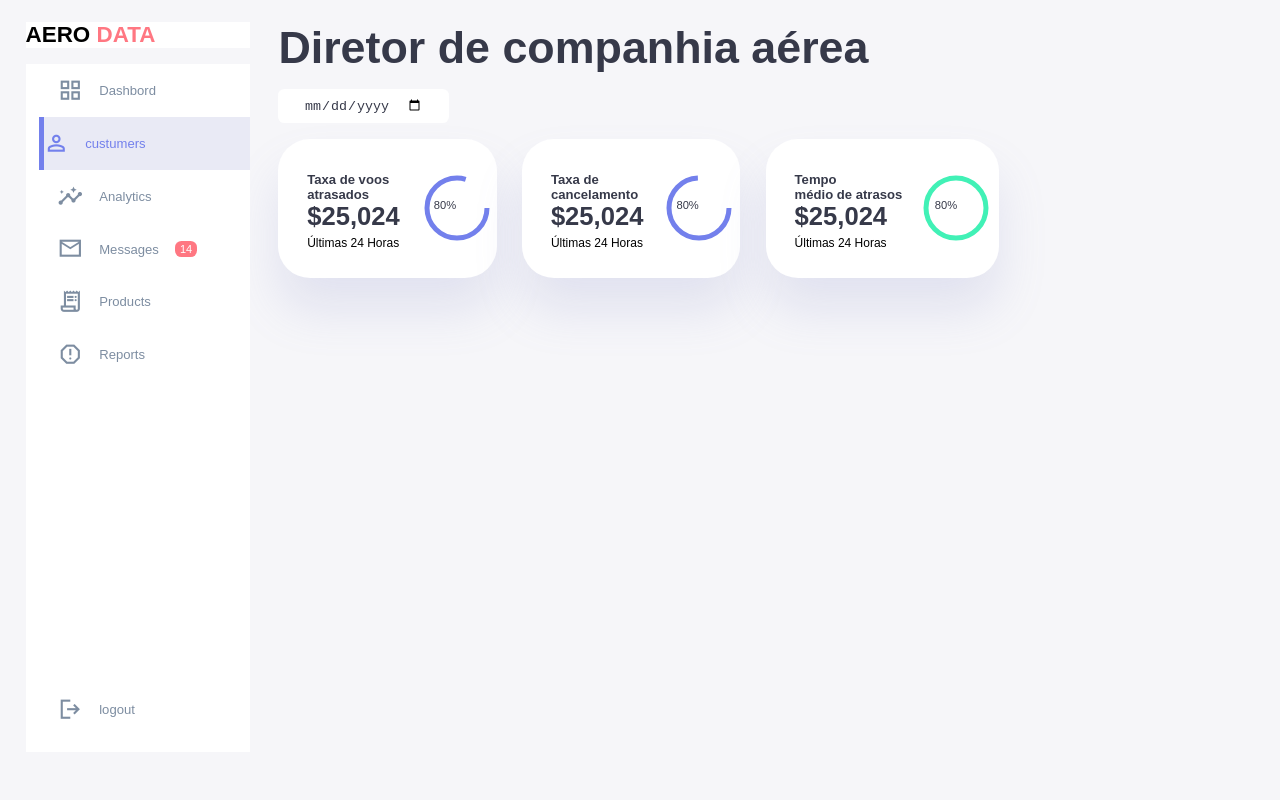
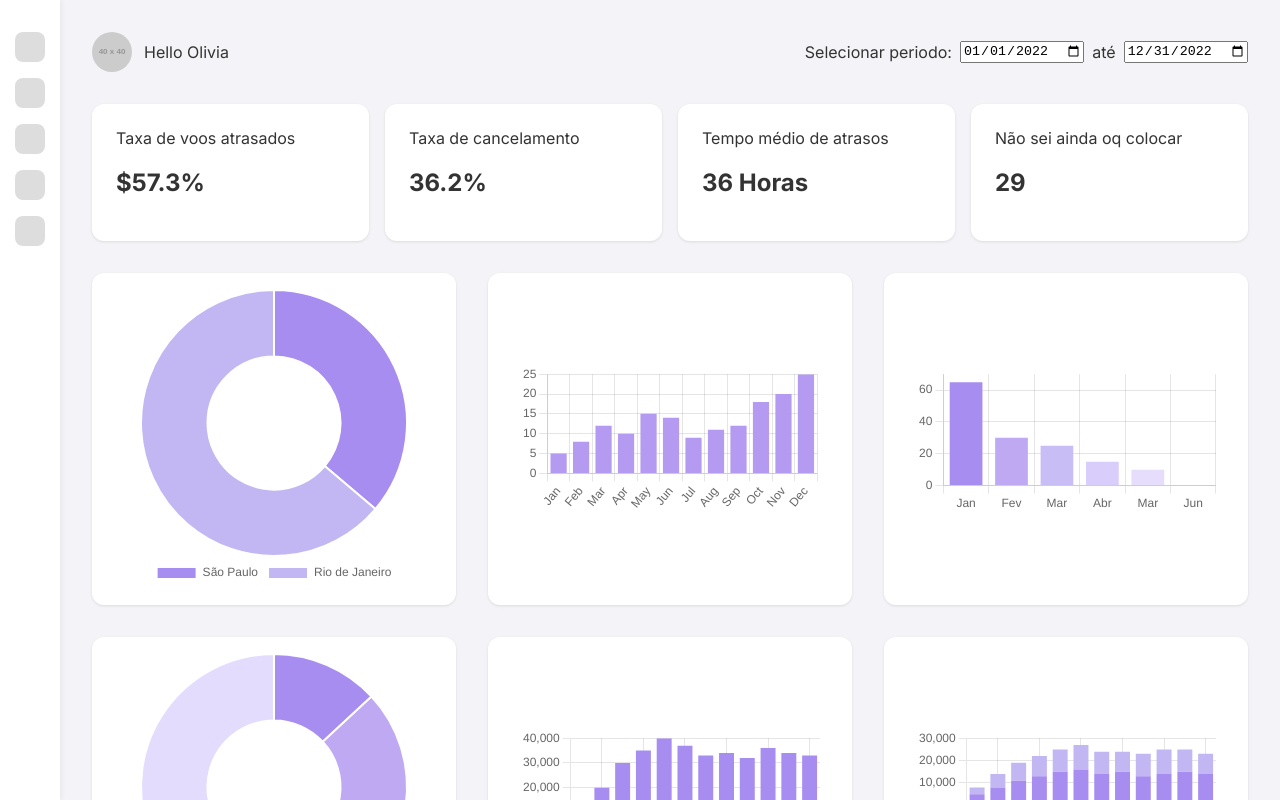
Before and after one commit to AeroData01/Projeto-AeroData, a website: page web-data-viz/public/dashboard/dashboard.html in a window 1280 px wide. Drawn offline with nearby package versions, Linux system fonts and the light colour scheme; placeholder pictures from the web are drawn by us.

Commit message:
Graficos funcionais

```diff
--- a/web-data-viz/public/dashboard/dashboard.html
+++ b/web-data-viz/public/dashboard/dashboard.html
@@ -1,151 +1,184 @@
 <!DOCTYPE html>
 <html lang="en">
+
 <head>
-  <meta charset="UTF-8">
-  <meta http-equiv="X-UA-Compatible" content="IE=edge">
-  <meta name="viewport" content="width=device-width, initial-scale=1.0">
-  <title>AeroData</title>
-  <link rel="stylesheet" href="https://fonts.googleapis.com/css2?family=Material+Symbols+Sharp:opsz,wght,FILL,GRAD@48,400,0,0" />
-  <link rel="stylesheet" href="../css/dash.css">
+   <meta charset="UTF-8" />
+   <meta name="viewport" content="width=device-width, initial-scale=1.0" />
+   <title>Dashboard Analytics</title>
+   <link rel="stylesheet" href="styles.css" />
+   <link href="https://fonts.googleapis.com/css2?family=Inter:wght@400;600;700&display=swap" rel="stylesheet">
+   <script src="https://cdn.jsdelivr.net/npm/chart.js"></script>
 </head>
+
 <body>
-   <div class="container">
-      <aside>
+   <div class="dashboard">
+      <aside class="sidebar">
+         <div class="icons">
+            <div class="icon"></div>
+            <div class="icon"></div>
+            <div class="icon"></div>
+            <div class="icon"></div>
+            <div class="icon"></div>
+         </div>
+      </aside>
 
-         <div class="top">
-           <div class="logo">
-             <h2>AERO <span class="danger">DATA</span> </h2>
-           </div>
-           <div class="close" id="close_btn">
-            <span class="material-symbols-sharp">
-              close
-              </span>
-           </div>
-         </div>
-         <!-- end top -->
-          <div class="sidebar">
+      <main class="main-content">
+         <header class="top-bar">
+            <div class="user-info">
+               <img src="https://via.placeholder.com/40" alt="Profile" class="profile-img" />
+               <span>Hello Olivia</span>
+            </div>
+            <div class="date-picker">
+               <label>Selecionar periodo:</label>
+               <input type="date" value="2022-01-01" />
+               <span>até</span>
+               <input type="date" value="2022-12-31" />
+            </div>
 
-            <a href="#">
-              <span class="material-symbols-sharp">grid_view </span>
-              <h3>Dashbord</h3>
-           </a>
-           <a href="#" class="active">
-              <span class="material-symbols-sharp">person_outline </span>
-              <h3>custumers</h3>
-           </a>
-           <a href="#">
-              <span class="material-symbols-sharp">insights </span>
-              <h3>Analytics</h3>
-           </a>
-           <a href="#">
-              <span class="material-symbols-sharp">mail_outline </span>
-              <h3>Messages</h3>
-              <span class="msg_count">14</span>
-           </a>
-           <a href="#">
-              <span class="material-symbols-sharp">receipt_long </span>
-              <h3>Products</h3>
-           </a>
-           <a href="#">
-              <span class="material-symbols-sharp">report_gmailerrorred </span>
-              <h3>Reports</h3>
+         </header>
 
-           <a href="#">
-              <span class="material-symbols-sharp">logout </span>
-              <h3>logout</h3>
-           </a>
+         <section class="stats">
+            <div class="card">Taxa de voos atrasados <h2>$57.3%</h2>
+            </div>
+            <div class="card">Taxa de cancelamento <h2>36.2%</h2>
+            </div>
+            <div class="card">Tempo médio de atrasos<h2>36 Horas</h2>
+            </div>
+            <div class="card">Não sei ainda oq colocar <h2>29</h2>
+            </div>
+         </section>
+
+         <section class="charts">
+            <div class="chart-card"><canvas id="donutChart1"></canvas></div>
+            <div class="chart-card"><canvas id="barChart1"></canvas></div>
+            <div class="chart-card"><canvas id="barChart2"></canvas></div>
+            <div class="chart-card"><canvas id="donutChart2"></canvas></div>
+            <div class="chart-card"><canvas id="barChart3"></canvas></div>
+            <div class="chart-card"><canvas id="stackedBarChart"></canvas></div>
+         </section>
+      </main>
+   </div>
+
+   <script>
+      const donutChart1 = new Chart(document.getElementById('donutChart1'), {
+         type: 'doughnut',
+         data: {
+            labels: ['São Paulo', 'Rio de Janeiro'],
+            datasets: [{
+               data: [36.2, 63.8],
+               backgroundColor: ['#a88df1', '#c2b7f2'],
+            }]
+         },
+         options: {
+            responsive: false,
+            animation: { duration: 0 },
+            transitions: { active: { animation: { duration: 0 } } },
+            plugins: { legend: { position: 'bottom' } }
+         }
+      });
+
+      const barChart1 = new Chart(document.getElementById('barChart1'), {
+         type: 'bar',
+         data: {
+            labels: ["Jan", "Feb", "Mar", "Apr", "May", "Jun", "Jul", "Aug", "Sep", "Oct", "Nov", "Dec"],
+            datasets: [{
+               label: 'Inquiries',
+               data: [5, 8, 12, 10, 15, 14, 9, 11, 12, 18, 20, 25],
+               backgroundColor: '#b49af1'
+            }]
+         },
+         options: {
+            responsive: false,
+            animation: { duration: 0 },
+            transitions: { active: { animation: { duration: 0 } } },
+            plugins: { legend: { display: false } }
+         }
+      });
+
+      const barChart2 = new Chart(document.getElementById('barChart2'), {
+         type: 'bar',
+         data: {
+            labels: ["Jan", "Fev", "Mar", "Abr", "Mar", "Jun",],
+            datasets: [{
+               label: 'Source',
+               data: [65, 30, 25, 15, 10],
+               backgroundColor: ['#a88df1', '#bfa9f2', '#c8bdf5', '#d9cdfb', '#e6dcfc']
+            }]
+         },
+         options: {
+            responsive: false,
+            animation: { duration: 0 },
+            transitions: { active: { animation: { duration: 0 } } },
+            plugins: { legend: { display: false } }
+         }
+      });
+
+      const donutChart2 = new Chart(document.getElementById('donutChart2'), {
+         type: 'doughnut',
+         data: {
+            labels: ['Q1', 'Q2', 'Q3', 'Q4'],
+            datasets: [{
+               data: [13.1, 28.6, 28, 30.3],
+               backgroundColor: ['#a88df1', '#bfa9f2', '#d2c3fa', '#e4dcfd']
+            }]
+         },
+         options: {
+            responsive: false,
+            animation: { duration: 0 },
+            transitions: { active: { animation: { duration: 0 } } },
+            plugins: { legend: { position: 'bottom' } }
+         }
+      });
+
+      const barChart3 = new Chart(document.getElementById('barChart3'), {
+         type: 'bar',
+         data: {
+            labels: ["Jan", "Feb", "Mar", "Apr", "May", "Jun", "Jul", "Aug", "Sep", "Oct", "Nov", "Dec"],
+            datasets: [{
+               label: 'Income',
+               data: [10000, 20000, 30000, 35000, 40000, 37000, 33000, 34000, 32000, 36000, 34000, 33000],
+               backgroundColor: '#a88df1'
+            }]
+         },
+         options: {
+            responsive: false,
+            animation: { duration: 0 },
+            transitions: { active: { animation: { duration: 0 } } },
+            plugins: { legend: { display: false } }
+         }
+      });
+
+      const stackedBarChart = new Chart(document.getElementById('stackedBarChart'), {
+         type: 'bar',
+         data: {
+            labels: ["Jan", "Feb", "Mar", "Apr", "May", "Jun", "Jul", "Aug", "Sep", "Oct", "Nov", "Dec"],
+            datasets: [
+               {
+                  label: 'não',
+                  data: [5000, 8000, 11000, 13000, 15000, 16000, 14000, 15000, 13000, 14000, 15000, 14000],
+                  backgroundColor: '#a88df1'
+               },
+               {
+                  label: 'sei',
+                  data: [3000, 6000, 8000, 9000, 10000, 11000, 10000, 9000, 10000, 11000, 10000, 9000],
+                  backgroundColor: '#c2b7f2'
+               }
+            ]
+         },
+         options: {
+            responsive: false,
+            animation: { duration: 0 },
+            transitions: { active: { animation: { duration: 0 } } },
+            plugins: { legend: { position: 'bottom' } },
+            scales: {
+               x: { stacked: true },
+               y: { stacked: true }
+            }
+         }
+      });
+   </script>
 
 
-
-          </div>
-
-      </aside>
-      <!-- --------------
-        end asid
-      -------------------- -->
-
-      <!-- --------------
-        start main part
-      --------------- -->
-
-      <main>
-           <h1>Diretor de companhia aérea </h1>
-
-           <div class="date">
-             <input type="date" >
-           </div>
-
-        <div class="insights">
-
-           <!-- start seling -->
-            <div class="sales">
-
-               <div class="middle">
-
-                 <div class="left">
-                   <h3>Taxa de voos atrasados</h3>
-                   <h1>$25,024</h1>
-                 </div>
-                  <div class="progress">
-                      <svg>
-                         <circle  r="30" cy="40" cx="40"></circle>
-                      </svg>
-                      <div class="number"><p>80%</p></div>
-                  </div>
-
-               </div>
-               <small>Últimas 24 Horas</small>
-            </div>
-           <!-- end seling -->
-              <!-- start expenses -->
-              <div class="expenses">
-
-                <div class="middle">
-
-                  <div class="left">
-                    <h3>Taxa de cancelamento
-                  </h3>
-                    <h1>$25,024</h1>
-                  </div>
-                   <div class="progress">
-                       <svg>
-                          <circle  r="30" cy="40" cx="40"></circle>
-                       </svg>
-                       <div class="number"><p>80%</p></div>
-                   </div>
-
-                </div>
-                <small>Últimas 24 Horas</small>
-             </div>
-            <!-- end seling -->
-               <!-- start seling -->
-               <div class="income">
-
-                <div class="middle">
-
-                  <div class="left">
-                    <h3> Tempo médio de atrasos</h3>
-                    <h1>$25,024</h1>
-                  </div>
-                   <div class="progress">
-                       <svg>
-                          <circle  r="30" cy="40" cx="40"></circle>
-                       </svg>
-                       <div class="number"><p>80%</p></div>
-                   </div>
-
-                </div>
-                <small>Últimas 24 Horas</small>
-             </div>
-            <!-- end seling -->
-
-        </div>
-       <!-- end insights -->
-
-
-
-
-   <script src="script.js"></script>
 </body>
 
 </html>
--- /dev/null
+++ b/web-data-viz/public/dashboard/styles.css
@@ -0,0 +1,101 @@
+body {
+    margin: 0;
+    font-family: 'Inter', sans-serif;
+    background-color: #f4f4f8;
+    color: #333;
+  }
+
+  .dashboard {
+    display: flex;
+    height: 100vh;
+  }
+
+  .sidebar {
+    width: 60px;
+    background-color: #fff;
+    box-shadow: 2px 0 5px rgba(0, 0, 0, 0.05);
+    display: flex;
+    flex-direction: column;
+    align-items: center;
+    padding: 1rem 0;
+  }
+
+  .icon {
+    width: 30px;
+    height: 30px;
+    background-color: #ddd;
+    border-radius: 8px;
+    margin: 1rem 0;
+  }
+
+  .main-content {
+    flex: 1;
+    padding: 2rem;
+    overflow-y: auto;
+  }
+
+  .top-bar {
+    display: flex;
+    justify-content: space-between;
+    align-items: center;
+    flex-wrap: wrap;
+    margin-bottom: 2rem;
+  }
+
+  .user-info {
+    display: flex;
+    align-items: center;
+    gap: 0.75rem;
+  }
+
+  .profile-img {
+    width: 40px;
+    height: 40px;
+    border-radius: 50%;
+  }
+
+  .date-picker {
+    display: flex;
+    align-items: center;
+    gap: 0.5rem;
+  }
+
+  .actions button {
+    background-color: #a88df1;
+    color: white;
+    border: none;
+    padding: 0.5rem 1rem;
+    margin-left: 0.5rem;
+    border-radius: 8px;
+    cursor: pointer;
+  }
+
+  .stats {
+    display: grid;
+    grid-template-columns: repeat(auto-fit, minmax(200px, 1fr));
+    gap: 1rem;
+    margin-bottom: 2rem;
+  }
+
+  .card {
+    background-color: white;
+    padding: 1.5rem;
+    border-radius: 12px;
+    box-shadow: 0 1px 3px rgba(0, 0, 0, 0.1);
+  }
+
+  .charts {
+    display: grid;
+    grid-template-columns: repeat(auto-fit, minmax(300px, 1fr));
+    gap: 2rem;
+  }
+
+  .chart-card {
+    background-color: white;
+    padding: 1rem;
+    border-radius: 12px;
+    box-shadow: 0 1px 3px rgba(0, 0, 0, 0.1);
+    display: flex;
+    align-items: center;
+    justify-content: center;
+  }
```
